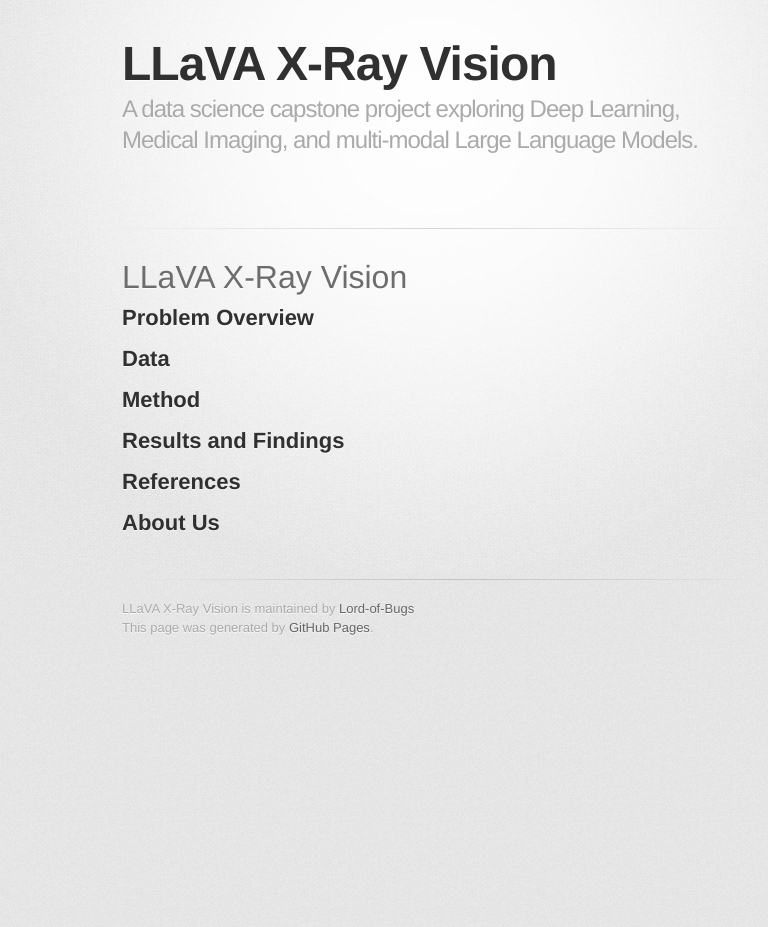
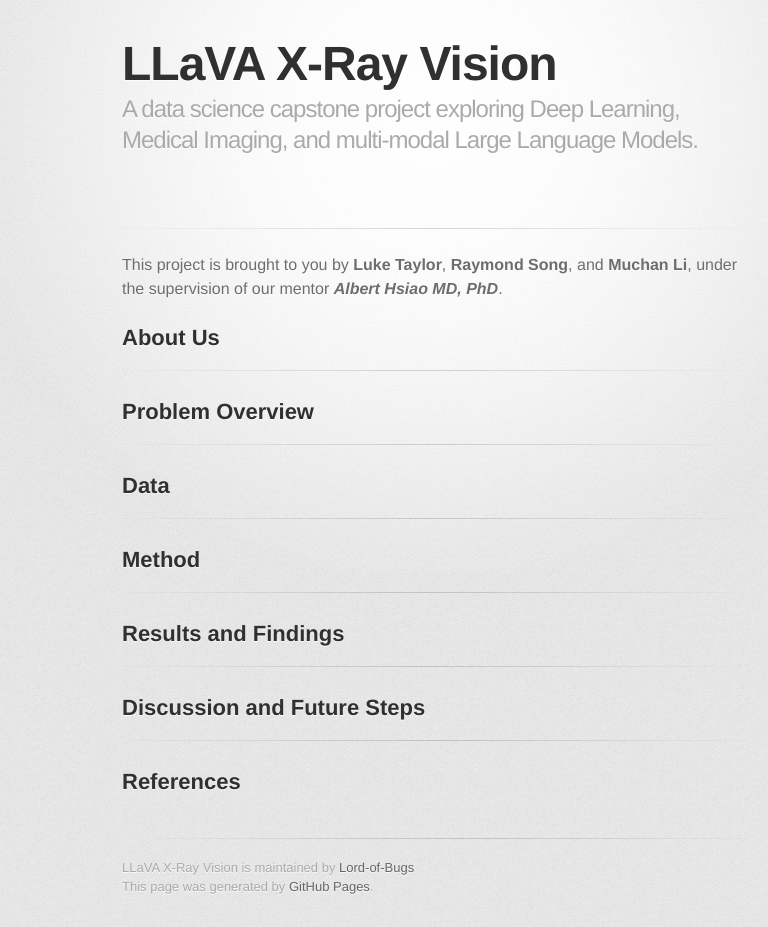
Before and after one commit to Lord-of-Bugs/LLaVA-XRay-Vision, a Jekyll site: the page built from index.md, in a window 1280 px wide. Shown: the whole page, without its empty margins (208-976 px from the left). Built offline with Jekyll 4.4.1, drawn with Linux system fonts in a browser that asks for light colours; some web fonts are replaced; our own code applies the rules of GitHub Pages for plain Markdown files; before the commit the page ends 900 px from its top, so only the background shows below that.

Commit message:
adjust css

```diff
--- a/index.md
+++ b/index.md
@@ -1,16 +1,31 @@
 ---
 layout: default
 ---
-# LLaVA X-Ray Vision
+
+This project is brought to you by **Luke Taylor**, **Raymond Song**, and **Muchan Li**, under the supervision of our mentor _**Albert Hsiao MD, PhD**_.
+
+## About Us
+
+---
 
 ## Problem Overview
 
+---
+
 ## Data
+
+---
 
 ## Method
 
+---
+
 ## Results and Findings
 
+---
+
+## Discussion and Future Steps
+
+---
+
 ## References
-
-## About Us
```
Also changed, not shown: 4 other files.
